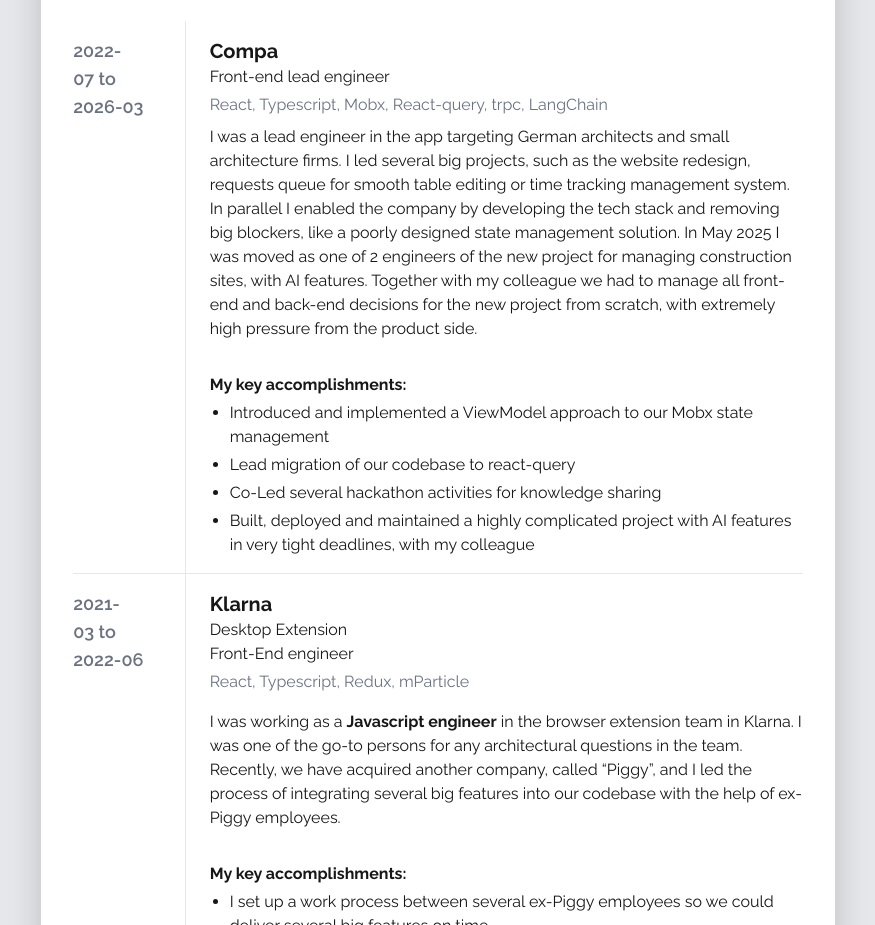
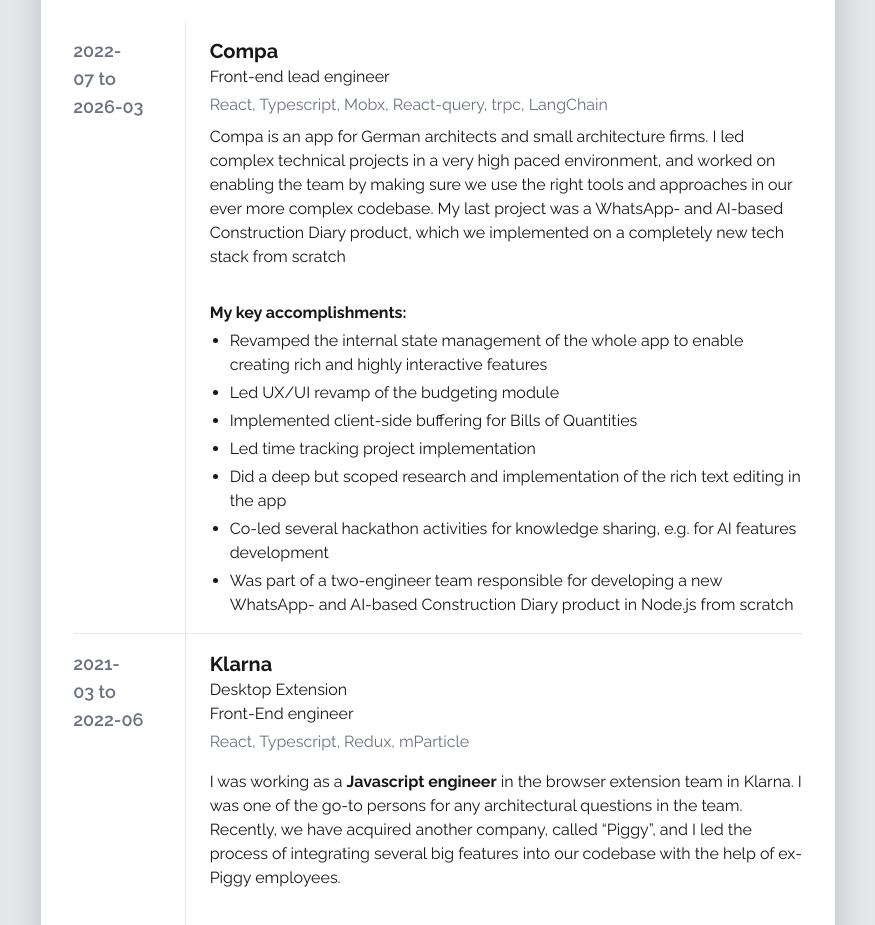
Before and after one commit to BooleT37/home, a Next.js app: page /cv in a window 1280 px wide. Shown: the part 2420-3345 px from the top of the page, without its empty margins (202-1077 px from the left). Built offline with nearby package versions, Linux system fonts and the light colour scheme; a web font is replaced by a local one.

Commit message:
Improve the Compa experience page

```diff
--- a/app/cv/StrengthsPage.tsx
+++ b/app/cv/StrengthsPage.tsx
@@ -45,8 +45,8 @@
           https://finances-planning-new.vercel.app/
         </a>
         ). My latest passion is AI-assisted development as well as AI in product
-        features. I have accumulated a lot of knowledge around that and can't
-        wait to share it.
+        features. I have accumulated a lot of knowledge around that and
+        can&apos;t wait to share it.
       </>
     ),
   },
--- a/app/cv/WorkExperiencePage.tsx
+++ b/app/cv/WorkExperiencePage.tsx
@@ -17,32 +17,38 @@
                 React, Typescript, Mobx, React-query, trpc, LangChain
               </div>
               <div className="mt-2">
-                I was a lead engineer in the app targeting German architects and
-                small architecture firms. I led several big projects, such as
-                the website redesign, requests queue for smooth table editing or
-                time tracking management system. In parallel I enabled the
-                company by developing the tech stack and removing big blockers,
-                like a poorly designed state management solution. In May 2025 I
-                was moved as one of 2 engineers of the new project for managing
-                construction sites, with AI features. Together with my colleague
-                we had to manage all front-end and back-end decisions for the
-                new project from scratch, with extremely high pressure from the
-                product side.
+                Compa is an app for German architects and small architecture
+                firms. I led complex technical projects in a very high paced
+                environment, and worked on enabling the team by making sure we
+                use the right tools and approaches in our ever more complex
+                codebase. My last project was a WhatsApp- and AI-based
+                Construction Diary product, which we implemented on a completely
+                new tech stack from scratch
               </div>
               <div className="mt-8">
                 <strong className="block">My key accomplishments:</strong>
                 <ul className="list-disc pl-5 mt-1 space-y-1">
                   <li>
-                    Introduced and implemented a ViewModel approach to our Mobx
-                    state management
+                    Revamped the internal state management of the whole app to
+                    enable creating rich and highly interactive features
                   </li>
-                  <li>Lead migration of our codebase to react-query</li>
+                  <li>Led UX/UI revamp of the budgeting module</li>
                   <li>
-                    Co-Led several hackathon activities for knowledge sharing
+                    Implemented client-side buffering for Bills of Quantities
+                  </li>
+                  <li>Led time tracking project implementation</li>
+                  <li>
+                    Did a deep but scoped research and implementation of the
+                    rich text editing in the app
                   </li>
                   <li>
-                    Built, deployed and maintained a highly complicated project
-                    with AI features in very tight deadlines, with my colleague
+                    Co-led several hackathon activities for knowledge sharing,
+                    e.g. for AI features development
+                  </li>
+                  <li>
+                    Was part of a two-engineer team responsible for developing a
+                    new WhatsApp- and AI-based Construction Diary product in
+                    Node.js from scratch
                   </li>
                 </ul>
               </div>
```
